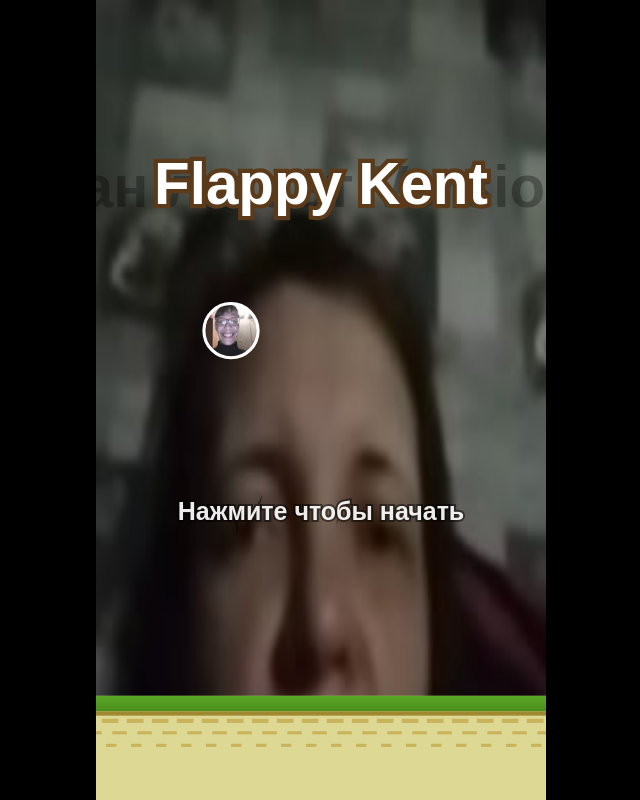
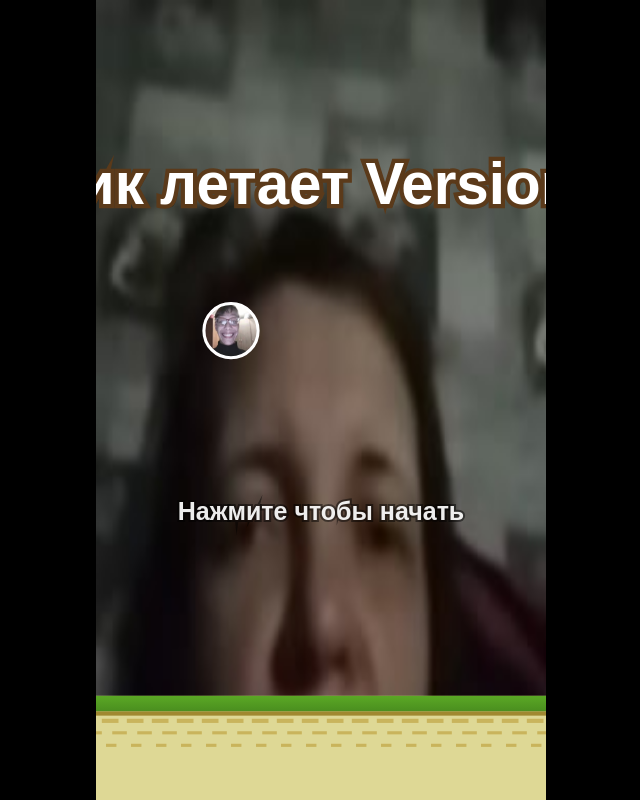
Before and after one commit to KolinKio/LELIK, a plain HTML site: page index.html in a window 1280 px wide. Shown: the whole page, without its empty margins (319-959 px from the left). Drawn offline with Linux system fonts and the light colour scheme.

Commit message:
Update index.html

```diff
--- a/index.html
+++ b/index.html
@@ -561,12 +561,12 @@
             ctx.textAlign = 'center';
             ctx.textBaseline = 'middle';
             ctx.fillStyle = 'rgba(0,0,0,0.3)';
-            ctx.fillText('Еблан летает Version 6.7', GAME_WIDTH / 2 + 3, 180 + 3);
+            ctx.fillText('Лёлик летает Version 6.7', GAME_WIDTH / 2 + 3, 180 + 3);
             ctx.strokeStyle = '#5B3A1A';
             ctx.lineWidth = 8;
-            ctx.strokeText('Flappy Kent', GAME_WIDTH / 2, 180);
+            ctx.strokeText('Лёлик летает Version 6.7', GAME_WIDTH / 2, 180);
             ctx.fillStyle = '#FFF';
-            ctx.fillText('Flappy Kent', GAME_WIDTH / 2, 180);
+            ctx.fillText('Лёлик летает Version 6.7', GAME_WIDTH / 2, 180);
             ctx.restore();
 
             const alpha = 0.5 + Math.sin(gameTime * 0.004) * 0.5;
```
